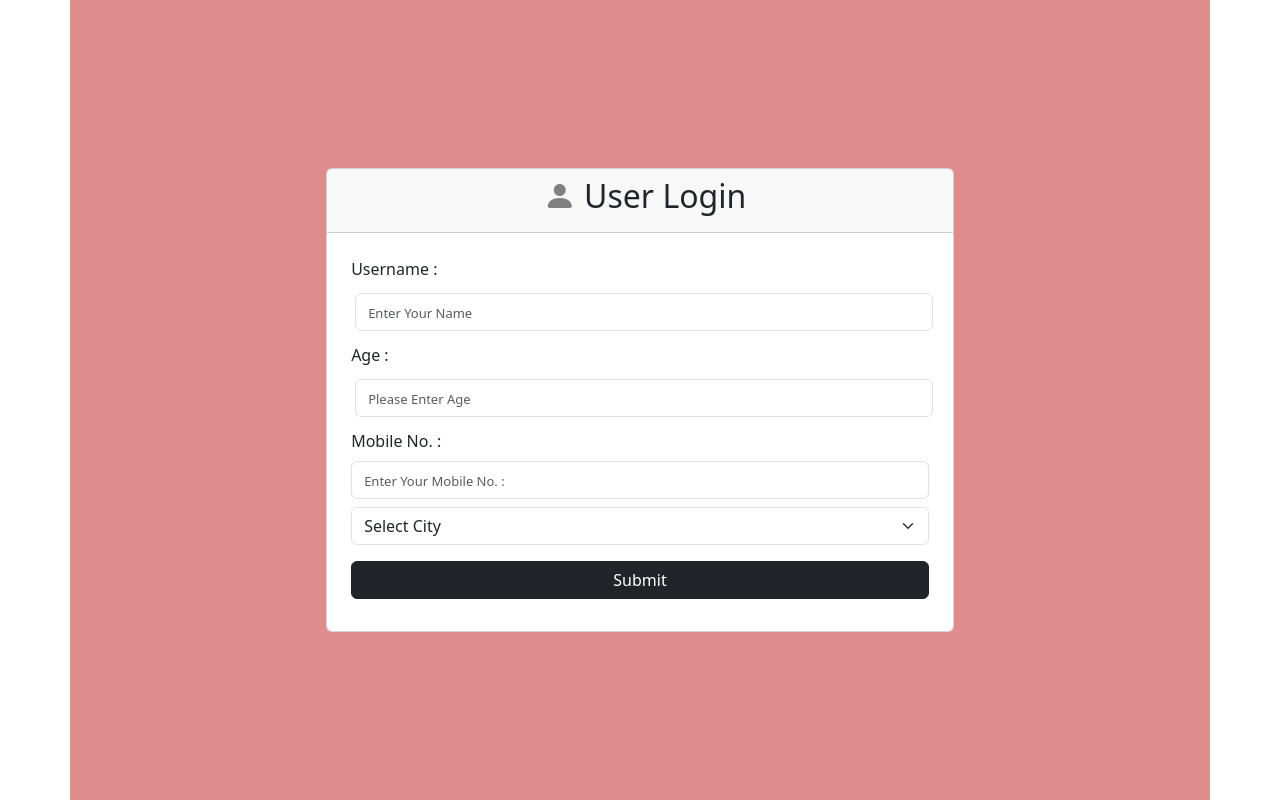
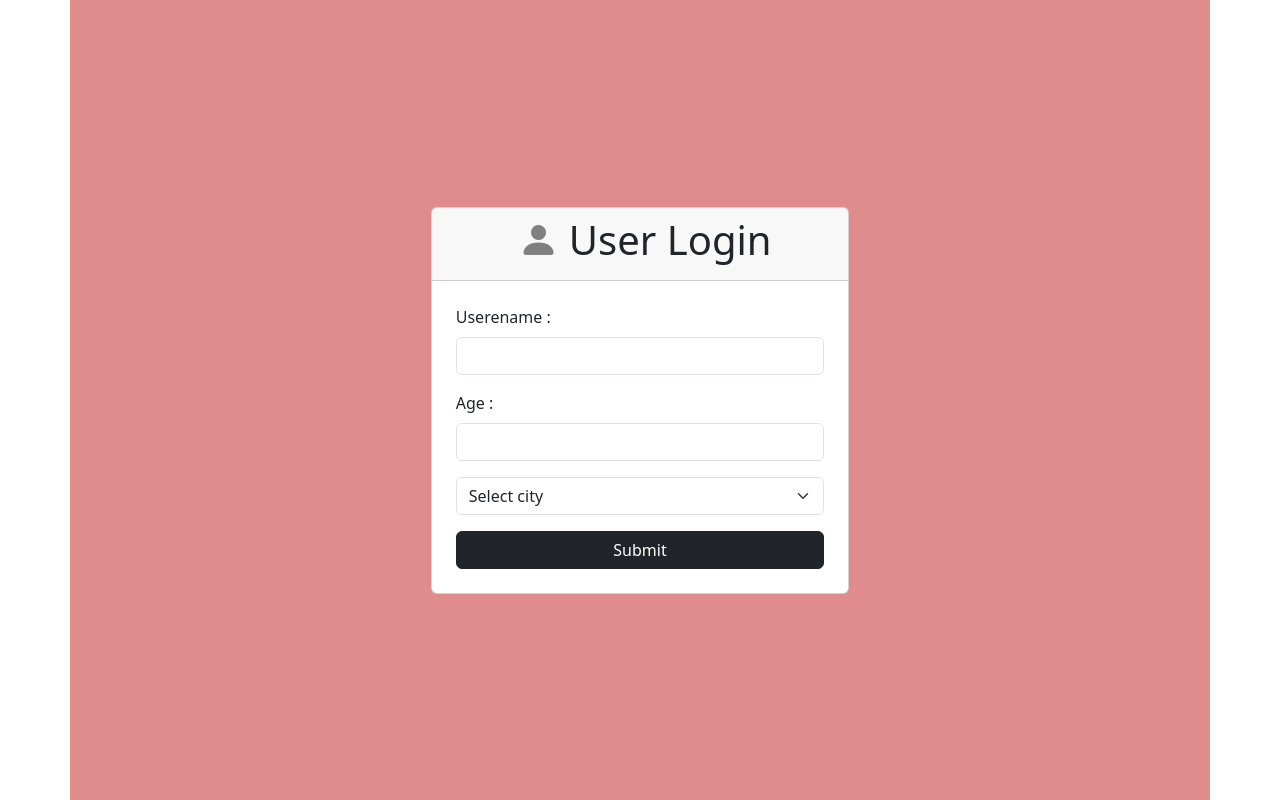
Before and after one commit to Himanshu12866/UI-react, a React (Vite) app in the folder learnreact/: page / in a window 1280 px wide. Built offline with nearby package versions, Linux system fonts and the light colour scheme.

Commit message:
"Updated App.jsx to use FormDemo4 instead of FormDemo3, and modified FormDemo4 to use Formik with Yup validation"

```diff
--- a/learnreact/src/App.jsx
+++ b/learnreact/src/App.jsx
@@ -3,7 +3,8 @@ import "./component/login.component.css";
 import "./component/input.component.css";
 import "./App.css"
 // import FormDemo2 from "./component/formValidation1";
-import FormDemo3 from "./component/formDemo3";
+// import FormDemo3 from "./component/formDemo3";
+import FormDemo4 from "./component/formikSpread";
 // import FakeStoreApi from "./component/fakestoreaoi";
 // import FormDemo from "./component/formdemo";
 // import FormDemo1 from "./component/formDemo1";
@@ -31,7 +32,8 @@ function App() {
       {/* <FormDemo /> */}
       {/* <FormDemo1/> */}
       {/* <FormDemo2/> */}
-      <FormDemo3/>
+      {/* <FormDemo3/> */}
+      <FormDemo4 />
     </div>
   )
 }
--- a/learnreact/src/component/formikSpread.jsx
+++ b/learnreact/src/component/formikSpread.jsx
@@ -1,7 +1,25 @@
+import { useFormik } from "formik"
 
+ import *as yup from "yup"
 
 
  export default function FormDemo4(){
+
+    const formik = useFormik({
+        initialValues: {
+            username:"",
+            age:0,
+            city:""
+        },
+        validationSchema: yup.object({
+            username: yup.string().required("Name Required"),
+            age: yup.number().required("Age Required"),
+            city: yup.string().required("City Required")
+        }),
+        onSubmit: (values) =>{
+            console.log(values);
+        }
+    })
     return (
         <div className="divBox d-flex justify-content-center align-items-center w-75">
             <div className="card w-50">
@@ -9,9 +27,21 @@
                     <h1><span className="bi bi-person-fill"> </span>User Login</h1>
                 </div>
                 <div className="card-body">
-                    <form className="p-2">
+                    <form className="p-2" onSubmit={formik.handleSubmit}>
                         <label className="form-label">Userename :</label>
-                        <input className="form-control"></input>
+                        <input className="form-control" type="text" name="username" onChange={formik.handleChange}></input>
+                        <p>{formik.errors.username}</p>
+                        <label className="form-label ">Age : </label>
+                        <input className="form-control" name="age" onChange={formik.handleChange} type="text"></input>
+                        <p>{formik.errors.age}</p>
+                        <select className="form-select" onChange={formik.handleChange} name="city">
+                            <option value="select">Select city</option>
+                            <option value="rew">Rewa</option>
+                            <option value="hyd">Hyderabad</option>
+                            <option value="delhi">Delhi</option>
+                        </select>
+                        <p>{formik.errors.city}</p>
+                        <button className="btn btn-dark w-100" type="submit">Submit</button>
                     </form>
                 </div>
             </div>
```
